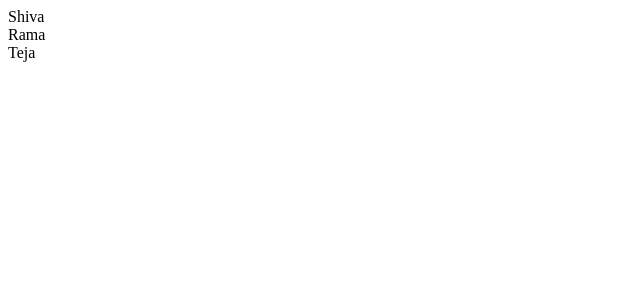
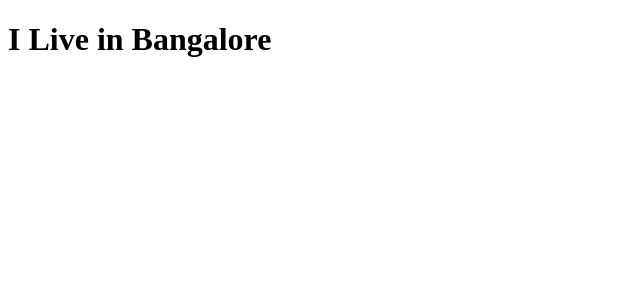
Before and after one commit to AdithyaRamDarisi/React, a React (Vite) app: page / in a window 1280 px wide. Shown: the top 300 px of the page, without its empty margins (0-640 px from the left). Built offline with nearby package versions, Linux system fonts and the light colour scheme.

Commit message:
Added React Props destructring and state management

```diff
--- a/src/App.jsx
+++ b/src/App.jsx
@@ -1,35 +1,11 @@
-import { useState } from "react";
-import MemberCard from './Components/TeamMemberCard'
-import Component1 from './Components/components1'
-import ComponentTwo from "./Components/Components2";
-import A from "./Components/A";
-import ReactTopics from "./Components/ReactTopics";
-import StatesDemo from "./Components/StatesDemo";
-import Instagram from "./Components/Instagram";
-import Fruits from "./Components/Example";
-import FirstComponent from "./PropsContainer/FirstComponent";
-import SecondComp from "./PropsContainer/SecondComp";
-import ThirdComp from "./PropsContainer/ThirdComp";
-import FourComp from "./PropsContainer/FourComp";
+import Statemgm from "./StateManagement/Statemgm";
 
+const App = () => {
+  return (
+    <div>
+      <Statemgm />
+    </div>
+  );
+};
 
-function App() {
-  const user ={
-    name : "Shiva",
-    place :"Ongole",
-    area : "Rajiv Nagar"
-
-  }
-
-  return (
-  <div>
-    <FirstComponent name ={user.name}/>
-    <SecondComp  area = {user.area}/>
-    <ThirdComp name="Rama"/>
-    <FourComp name="Teja"/>
-</div>
-  )
-}
-
-
-export default App
+export default App;
--- a/src/PropsContainer/SecondComp.jsx
+++ b/src/PropsContainer/SecondComp.jsx
@@ -7,4 +7,4 @@
   )
 }
 
-export default SecondComp
+export default SecondComp;
--- /dev/null
+++ b/src/StateManagement/Statemgm.jsx
@@ -0,0 +1,21 @@
+import React, { useEffect, useState } from "react";
+
+const Statemgm = () => {
+  const [city, setCity] = useState("Ongole");
+
+  console.log(city);
+
+  useEffect(() => {
+    if (city === "Ongole") {
+      setCity("Bangalore");
+    }
+  }, [city]);
+
+  return (
+    <div>
+      <h1>I Live in {city}</h1>
+    </div>
+  );
+};
+
+export default Statemgm;
```
Also changed, not shown: src/index.js (+23 -0 lines), src/propsDestructuring/SecondComponent.jsx (added, +15 -0 lines), src/propsDestructuring/example2.jsx (added).
